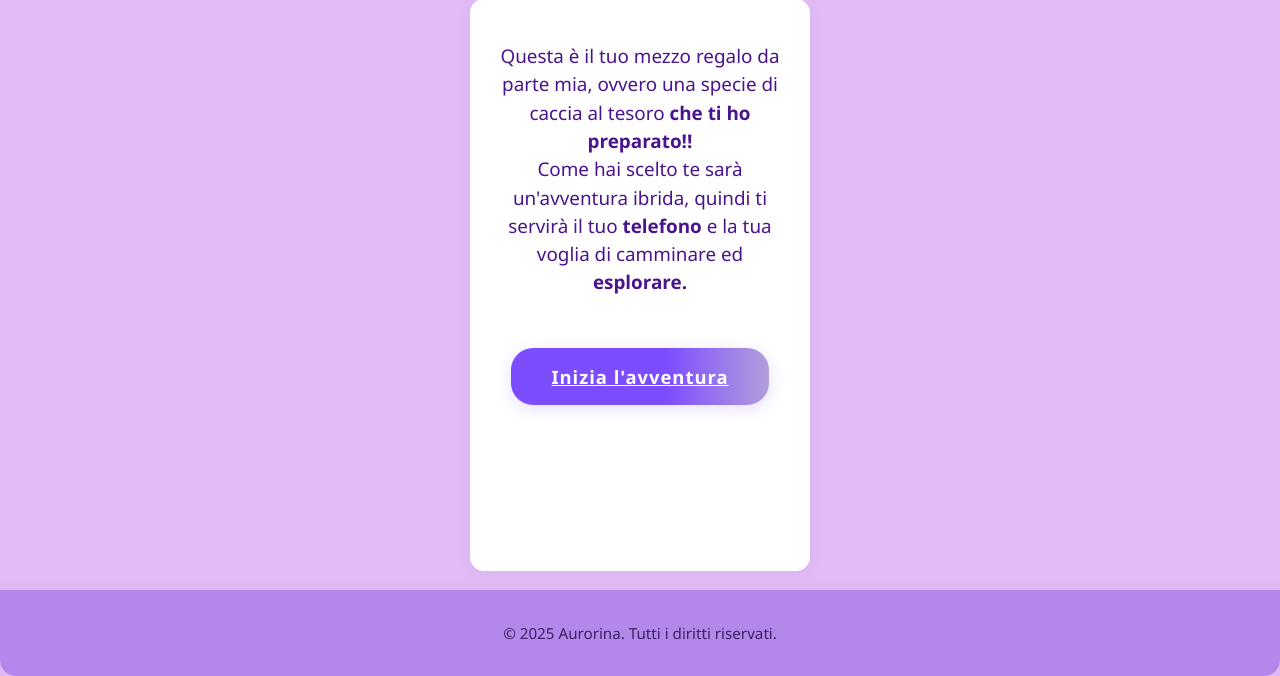
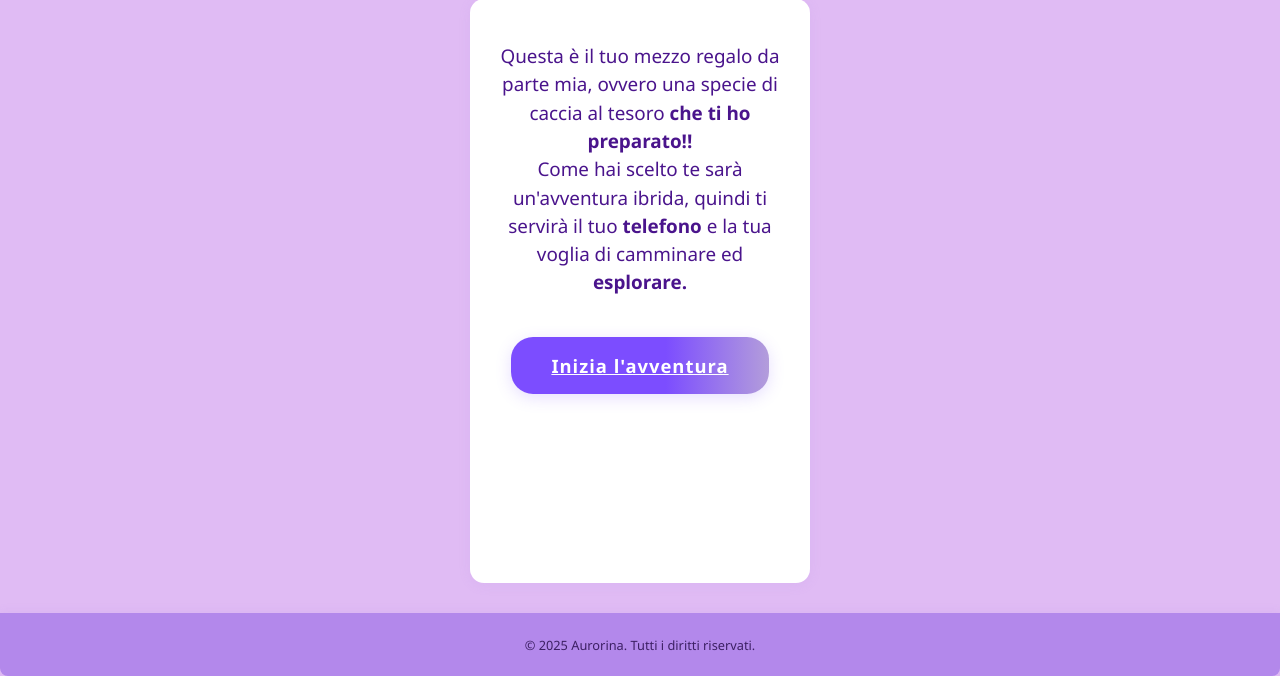
Before and after one commit to valentina-its/Aurorina, a Flask app: page / in a window 1280 px wide. Shown: the part 124-800 px from the top of the page. Run offline with Flask 3, Linux system fonts and the light colour scheme.

Commit message:
mrda query

```diff
--- a/app/static/css/style.css
+++ b/app/static/css/style.css
@@ -32,7 +32,7 @@ main {
     background: #fff;
     border-radius: 14px;
     box-shadow: 0 2px 12px rgba(179, 136, 235, 0.13);
-    padding: 1rem 0.7rem 1.5rem 0.7rem;
+    padding: 1rem 0.7rem 0.5rem 0.7rem;
     align-self: center;
     color: #000;
     flex: 1 0 auto;
@@ -61,7 +61,7 @@ footer {
     font-size: 1.1rem;
     font-weight: 700;
     padding: 0.7rem 2.2rem;
-    margin: 0.5rem auto 1.2rem auto;
+    margin: 0.5rem auto 0 auto;
     display: block;
     transition: background 0.2s, transform 0.2s;
 }
@@ -125,14 +125,15 @@ footer {
     @media (min-width: 401px) and (max-width: 450px) {
         main {
             max-width: 92vw;
-            padding: 1.2rem 0.8rem 1.8rem 0.8rem;
+            padding: 1.2rem 0.8rem 0.5rem 0.8rem;
         }
 
         .btn, .center-btn {
             font-size: 1.2rem;
             padding: 0.8rem 2rem;
+            margin-bottom: 0;
         }
-
+    }
     h1 {
         font-size: 1.8rem;
     }
@@ -148,4 +149,3 @@ footer {
         border-radius: 0 0 8px 8px;
         margin-top: 0.7rem;
     }
-}
--- a/app/templates/index.html
+++ b/app/templates/index.html
@@ -16,8 +16,8 @@
             Questa è il tuo mezzo regalo da parte mia, ovvero una specie di caccia al tesoro <strong>che ti ho preparato!!</strong><br>
             Come hai scelto te sarà un'avventura ibrida, quindi ti servirà il tuo <strong>telefono</strong> e la tua voglia di camminare ed <strong>esplorare.</strong>
         </p>
-        <div style="display:flex;justify-content:center;margin-top:2.2rem;">
-            <a href="{{ url_for('tesoro.inizio') }}" class="btn center-btn" style="min-width:160px;font-size:1.15rem;letter-spacing:1px;box-shadow:0 4px 16px rgba(124,77,255,0.18);padding:1rem 2.5rem;">Inizia l'avventura</a>
+        <div style="display:flex;justify-content:center;margin-top:1.5rem;margin-bottom:0;">
+            <a href="{{ url_for('tesoro.inizio') }}" class="btn center-btn" style="min-width:160px;font-size:1.15rem;letter-spacing:1px;box-shadow:0 4px 16px rgba(124,77,255,0.18);padding:1rem 2.5rem;margin-bottom:0;">Inizia l'avventura</a>
         </div>
     </main>
     <footer>
```
Lines whose indentation alone changed are shown as unchanged.
